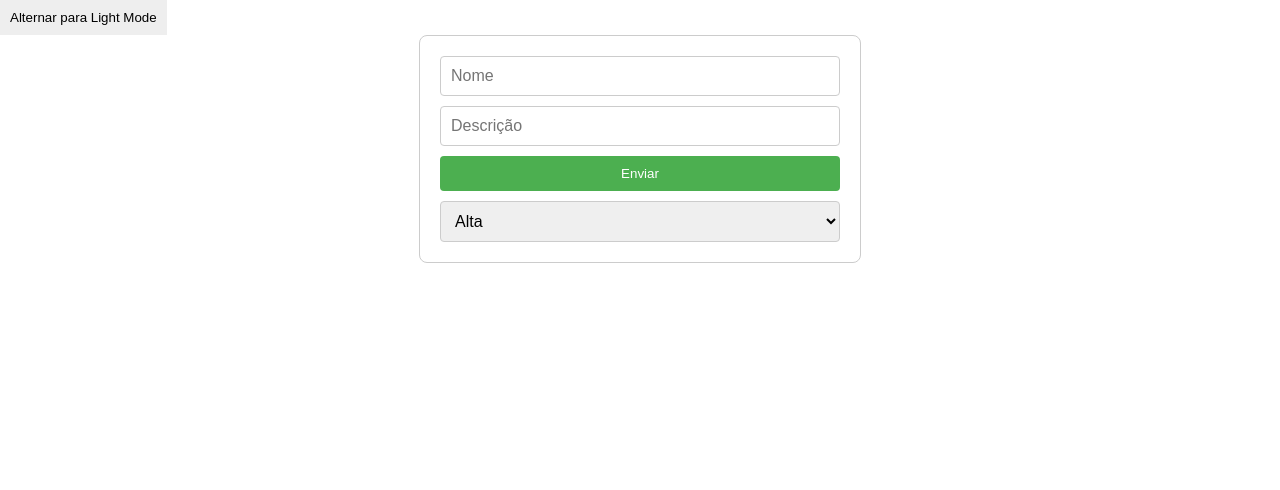
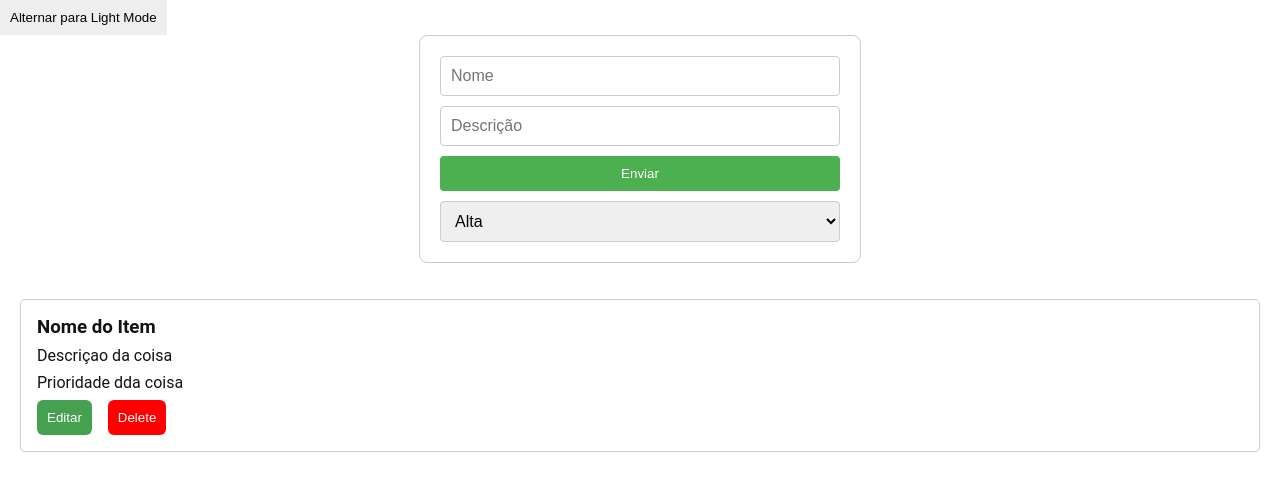
Before and after one commit to lwkas-gabriel/crud-app, a React (Vite) app: page / in a window 1280 px wide. Shown: the top 490 px of the page. Built offline with nearby package versions, Linux system fonts and the light colour scheme.

Commit message:
feat(itemList): criando e estilizando o componente ItemList

```diff
--- a/src/App.tsx
+++ b/src/App.tsx
@@ -1,4 +1,5 @@
 import { ItemForm } from "./components/ItemForm";
+import { ItemList } from "./components/ItemList";
 import { ThemeToggle } from "./components/ThemeToggle";
 import { ThemeContextProvider } from "./contexts/ThemeContext";
 import { GlobalStyle } from "./styles/global";
@@ -9,6 +10,7 @@ export function App() {
       <GlobalStyle/>
       <ThemeToggle />
       <ItemForm />
+      <ItemList />
     </ThemeContextProvider>
   )
 }
--- a/src/components/ItemList/index.tsx
+++ b/src/components/ItemList/index.tsx
@@ -1,3 +1,19 @@
+import { Container, ListContainer, Item, OperationContainer } from "./styles";
+
 export function ItemList(){
-    return <h1>ItemList</h1>
+    return (
+        <Container>
+            <ListContainer>
+                <Item>
+                    <h3>Nome do Item</h3>
+                    <p>Descriçao da coisa</p>
+                    <p>Prioridade dda coisa</p>
+                    <OperationContainer>
+                        <button className="edit-btn">Editar</button>
+                        <button className="remove-btn">Delete</button>
+                    </OperationContainer>
+                </Item>
+            </ListContainer>
+        </Container>
+    );
 }
--- a/src/components/ItemList/styles.ts
+++ b/src/components/ItemList/styles.ts
@@ -0,0 +1,57 @@
+import styled from "styled-components";
+
+export const Container = styled.div`
+    width: 100%;
+    align-items: center;
+`;
+
+export const ListContainer = styled.ul`
+    display: flex;
+    flex-direction: column;
+    justify-content: center;
+    gap: 1rem;
+    list-style: none;
+    max-width: 100%;
+    padding: 20px;
+`;
+
+export const Item = styled.li`
+    padding: 1rem;
+    border: 1px solid #ccc;
+    border-radius: 5px;
+
+    h3{
+        margin: 0;
+    }
+
+    p{
+        margin: 0.5rem 0;
+    }
+`;
+
+export const OperationContainer = styled.div`
+    display: flex;
+    gap: 1rem;
+
+    button {
+        display: flex;
+        gap: 0.5rem;
+        border-radius: 6px;
+
+        &.edit-btn{
+            background-color: #45a050;
+            color: white;
+            transition: 0.5s;
+        }
+
+        &.remove-btn{
+            background-color: red;
+            color: white;
+            transition: 0.5s;
+        }
+
+        &:hover{
+            filter: saturate(200%);
+        }
+    }
+`
```
